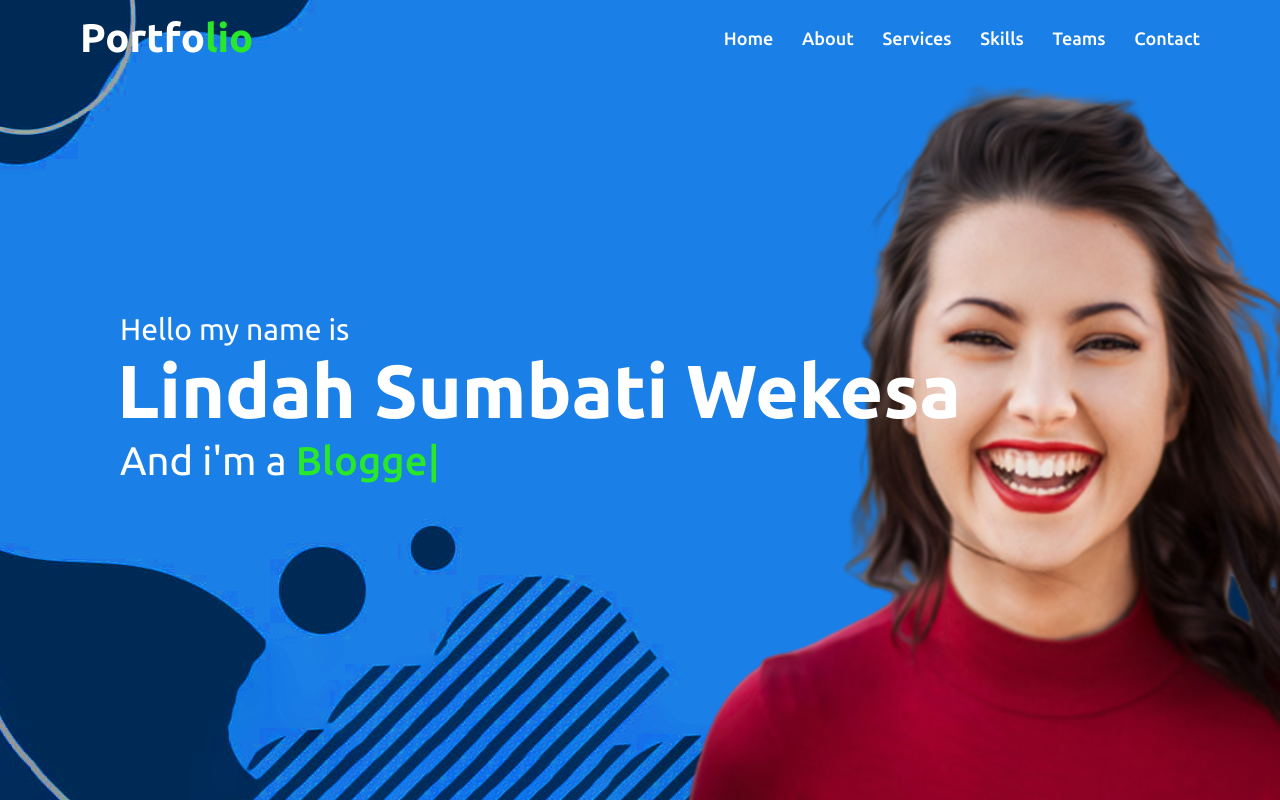
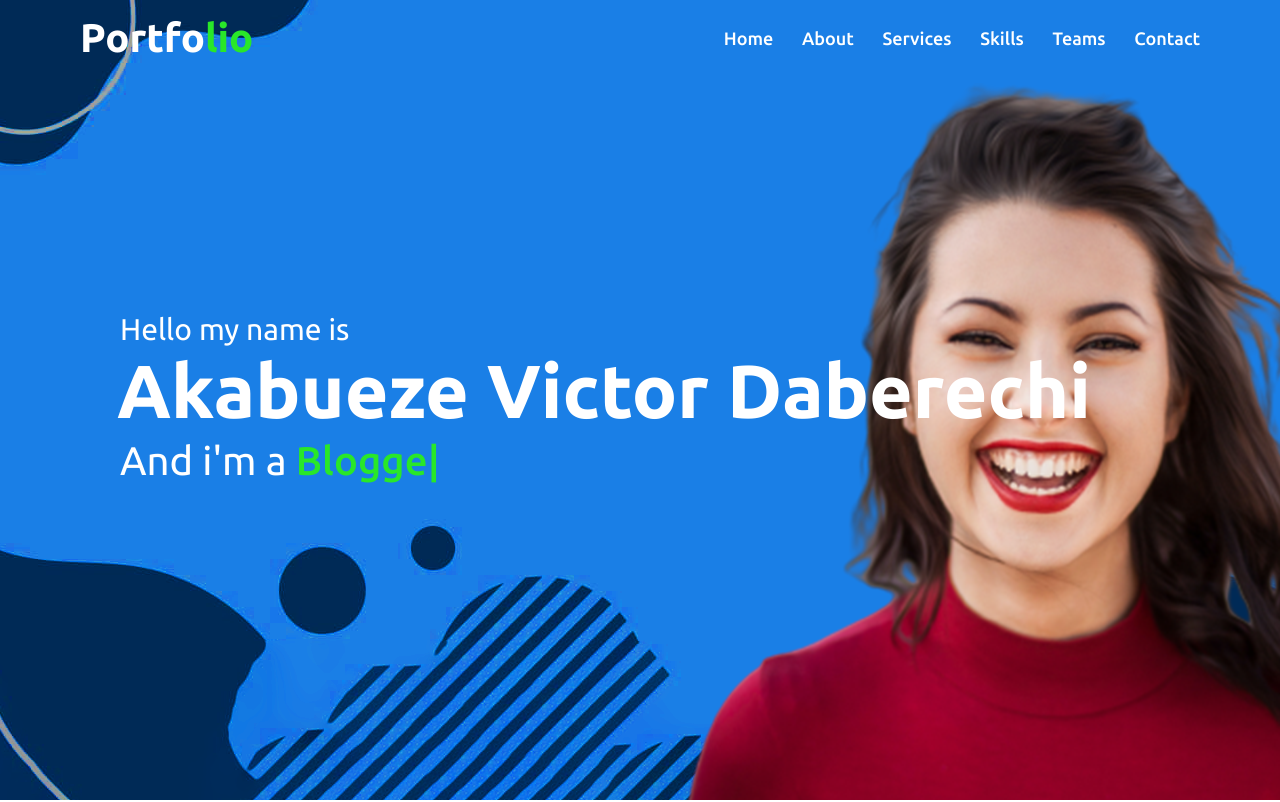
Before and after one commit to bulding-portfolio/portfolio, a plain HTML site: page index.html in a window 1280 px wide. Shown: the top 802 px of the page. Drawn offline with nearby package versions, Linux system fonts and the light colour scheme.

Commit message:
updated the name in index.html file

```diff
--- a/index.html
+++ b/index.html
@@ -35,7 +35,7 @@
         <div class="max-width">
             <div class="home-content">
                 <div class="text-1">Hello my name is </div>
-                <div class="text-2">Lindah Sumbati Wekesa</div>
+                <div class="text-2">Akabueze Victor Daberechi</div>
                 <div class="text-3">And i'm a <span class="typing"></span> </div>
             </div>
         </div>
```
